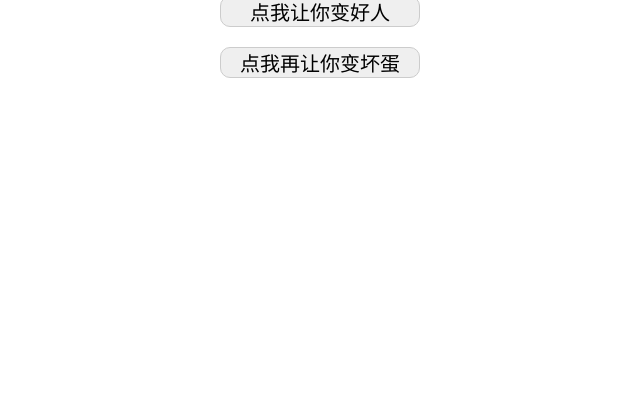
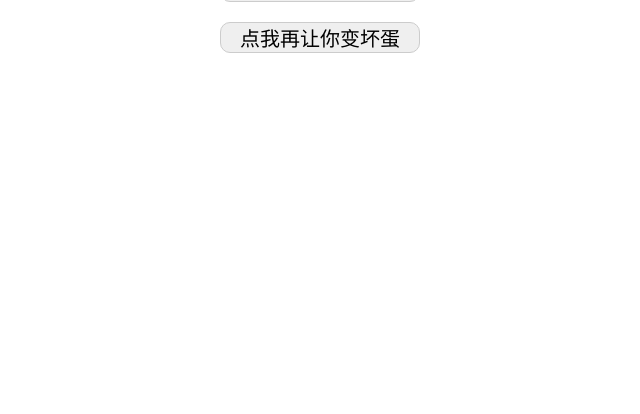
Before and after one commit to xiaowei-DM/xiaowei-DM.github.io, a plain HTML site: page index.html in a window 1280 px wide. Shown: the part 386-800 px from the top of the page, without its empty margins (320-960 px from the left). Drawn offline with Linux system fonts and the light colour scheme.

Commit message:
第四次修改

```diff
--- a/index.html
+++ b/index.html
@@ -11,7 +11,7 @@
       padding: 0;
     }
     body {
-      height: 100vh;
+      height: 749px;
     }
     .big {
       height: 100%;
```
